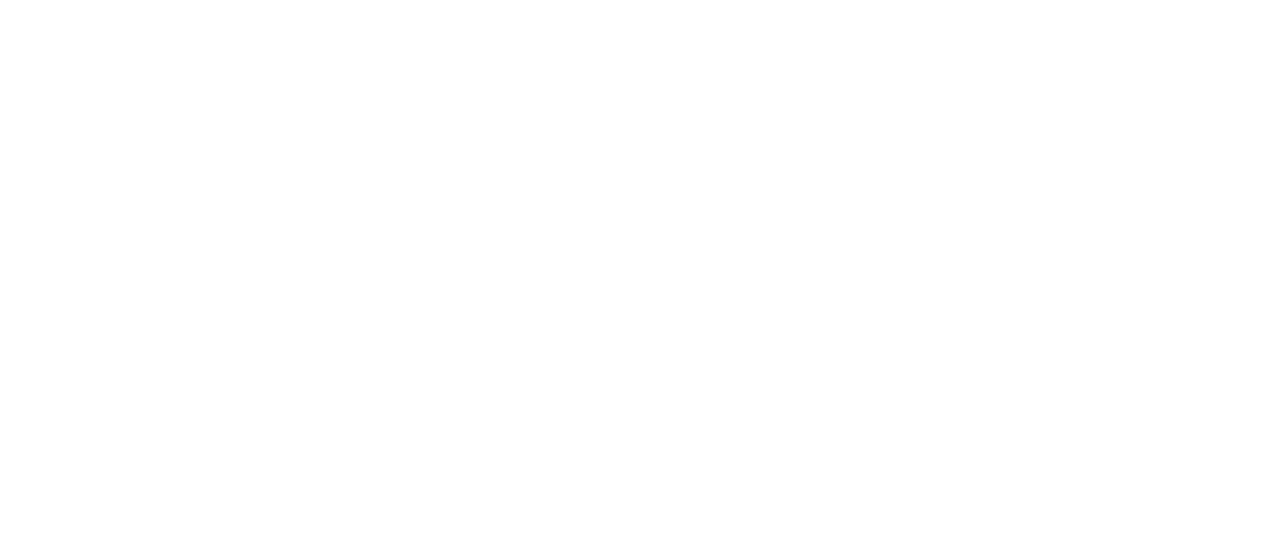
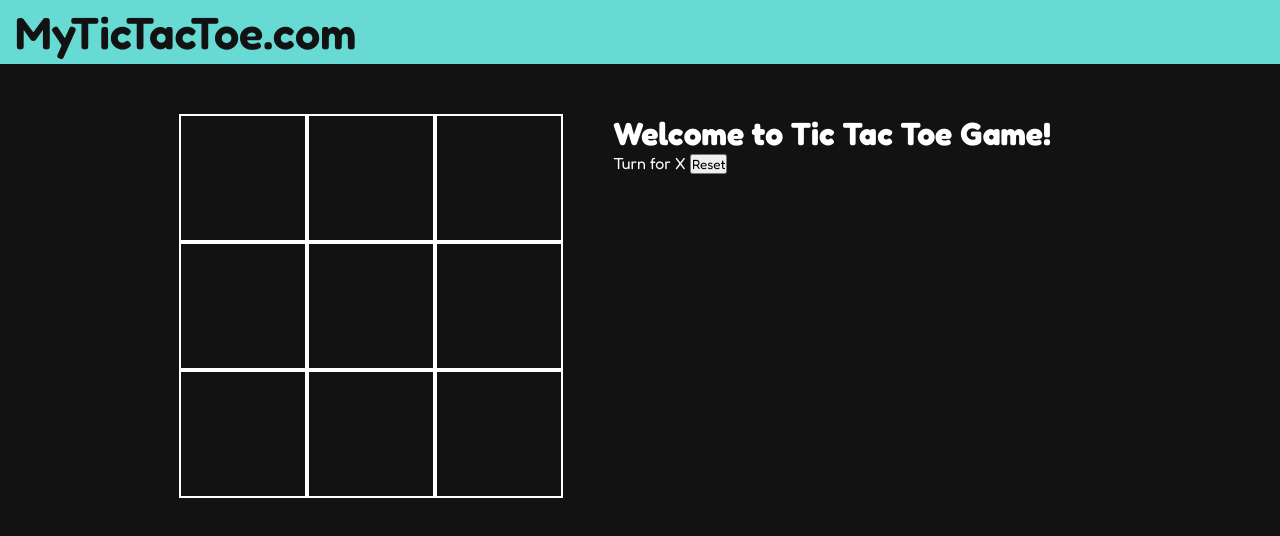
Before and after one commit to codedbyritika/CodeArcade, a plain HTML site: page tic-tac-toe/index.html in a window 1280 px wide. Drawn offline with Linux system fonts and the light colour scheme.

Commit message:
basic layout of ticTacToe game

```diff
--- a/tic-tac-toe/index.html
+++ b/tic-tac-toe/index.html
@@ -5,8 +5,43 @@
     <meta name="viewport" content="width=device-width, initial-scale=1.0">
     <title>My Tic Tac Toe Game</title>
     <link rel="stylesheet" href="style.css">
+    <link rel="preconnect" href="https://fonts.googleapis.com">
+<link rel="preconnect" href="https://fonts.gstatic.com" crossorigin>
+<link href="https://fonts.googleapis.com/css2?family=Fredoka:wght@300..700&display=swap" rel="stylesheet">
 </head>
 <body>
+    <nav>
+        <ul>
+            <li>MyTicTacToe.com</li>
+        </ul>
+    </nav>
+
+    <div class="game-container">
+        <!--left box (main game grid)-->
+        <div class="container">
+            <div class="box"><span class="box-text"></span> </div>
+            <div class="box"><span class="box-text"></span> </div>
+            <div class="box"><span class="box-text"></span> </div>
+            <div class="box"><span class="box-text"></span> </div>
+            <div class="box"><span class="box-text"></span> </div>
+            <div class="box"><span class="box-text"></span> </div>
+            <div class="box"><span class="box-text"></span> </div>
+            <div class="box"><span class="box-text"></span> </div>
+            <div class="box"><span class="box-text"></span> </div>
+        </div>
+<!--right box (game info)-->
+        <div class="game-info">
+            <h1>Welcome to Tic Tac Toe Game!</h1>
+            <div>
+                <span class="info">Turn for X</span>
+                <button id="reset">Reset</button>
+            </div>
+
+            <div class="imgbox">
+                <img src="./assets/excited.gif" alt="">
+            </div>
+        </div>
+    </div>
     <script src="script.js"></script>
 </body>
 </html>
--- a/tic-tac-toe/script.js
+++ b/tic-tac-toe/script.js
@@ -0,0 +1 @@
+console.log("welcome to tic tac toe")
--- a/tic-tac-toe/style.css
+++ b/tic-tac-toe/style.css
@@ -0,0 +1,71 @@
+*{
+    margin: 0;
+    padding: 0;
+     font-family: "Fredoka", sans-serif;
+}
+body{
+   background-color: #121212;
+  color: white;
+}
+
+
+nav{
+    background-color:rgb(103, 218, 212);
+    color: #121212;
+    height: 4rem;
+    display: flex;
+    align-items: center;
+    /* justify-content: center; */
+    font-size: 45px;
+    font-weight: 600;
+    padding: 0 15px;
+
+}
+
+nav ul li{
+    list-style: none;
+
+}
+
+/*Main container inside this having grid container and game game info container*/
+.game-container{
+/* background-color: yellow; */
+display: flex;
+justify-content: center;
+margin-top: 50px;
+}
+
+/* this is the main game grid */
+.container{
+    display: grid;
+    grid-template-rows: repeat(3,10vw);
+    grid-template-columns: repeat(3,10vw);
+}
+
+
+.container .box{
+    border: 2px solid white;
+    font-size: 7vw;
+    cursor: pointer;
+    display: flex;
+    align-items: center;
+    justify-content: center;
+}
+
+.container .box:hover{
+    background-color: rgba(250, 235, 215,0.2);
+}
+
+.game-info{
+    padding:0 50px;
+}
+
+.imgbox img{
+    display: none;
+}
+
+@media (max-width: 390px){
+.game-container{
+    flex-wrap: wrap;
+}
+}
```
